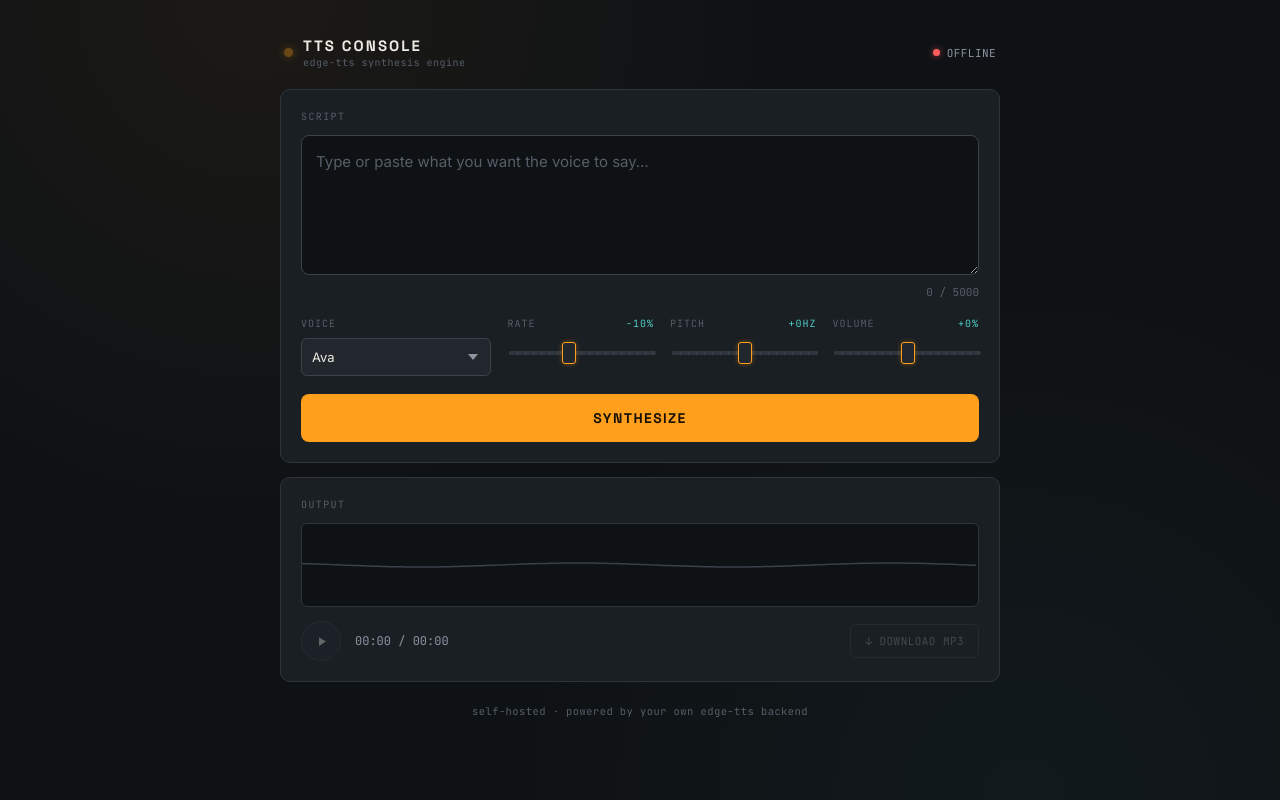
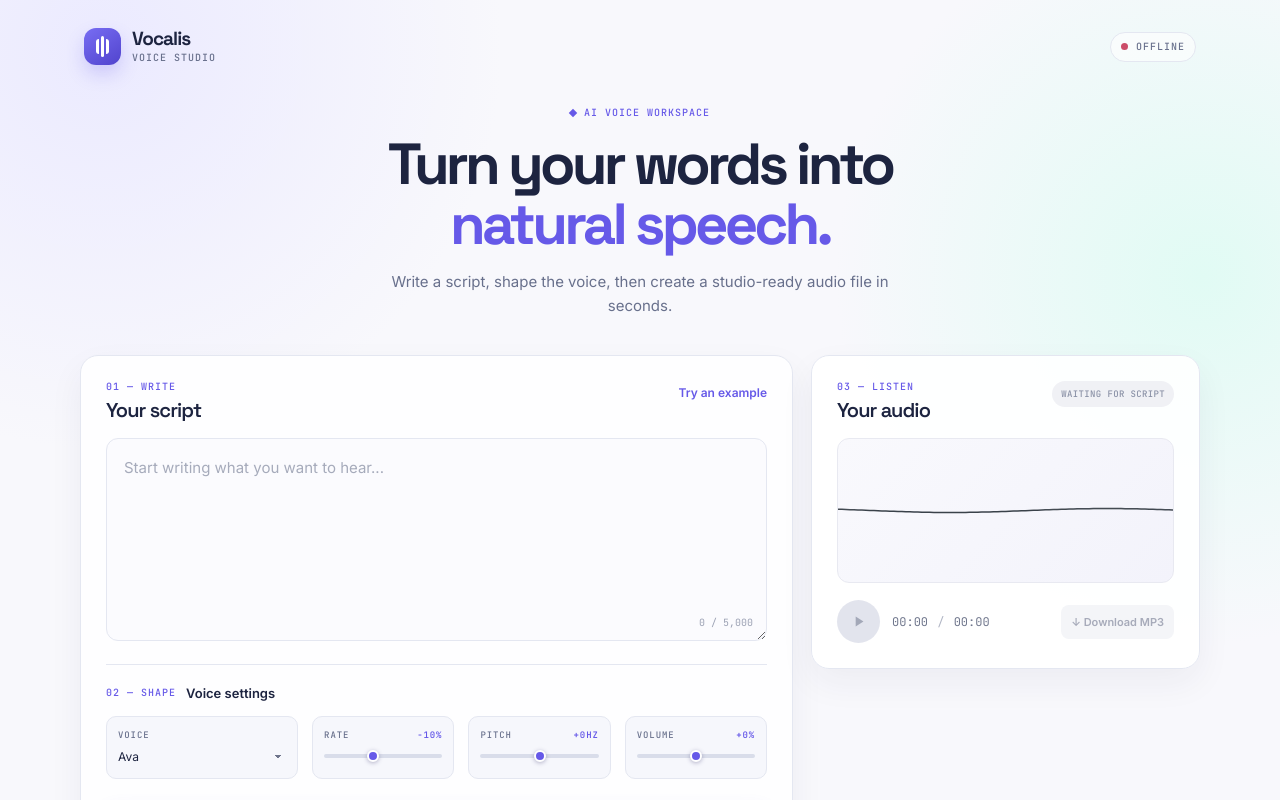
Before and after one commit to devabdul70-droid/tts-frontend, a React (Vite) app: page / in a window 1280 px wide. Shown: the top 800 px of the page. Built offline with nearby package versions, Linux system fonts and the light colour scheme; no server answers.

Commit message:
Refactor PlaybackPanel, ScriptPanel, and TopBar components; update styles for improved UI consistency and accessibility

```diff
--- a/src/App.jsx
+++ b/src/App.jsx
@@ -1,6 +1,5 @@
 import { useState, useRef, useEffect, useCallback } from 'react'
 import TopBar from './components/TopBar'
-import ApiConfigPanel from './components/ApiConfigPanel'
 import ScriptPanel from './components/ScriptPanel'
 import PlaybackPanel from './components/PlaybackPanel'
 import { useHealthStatus } from './hooks/useHealthStatus'
@@ -15,68 +14,31 @@ export default function App() {
   const [apiBase, setApiBase] = useState(DEFAULT_API_BASE)
   const { status, setStatus, refresh: refreshHealth } = useHealthStatus(apiBase)
   const { voices, refresh: refreshVoices } = useVoices(apiBase)
-
   const [text, setText] = useState('')
   const [voice, setVoice] = useState('en-US-AvaNeural')
   const [rate, setRate] = useState(-10)
   const [pitch, setPitch] = useState(0)
   const [volume, setVolume] = useState(0)
-
   const [loading, setLoading] = useState(false)
   const [errorMessage, setErrorMessage] = useState('')
-
   const [playing, setPlaying] = useState(false)
   const [currentTime, setCurrentTime] = useState(0)
   const [duration, setDuration] = useState(0)
   const [hasAudio, setHasAudio] = useState(false)
-
   const audioRef = useRef(null)
   const blobUrlRef = useRef(null)
   const { analyserRef, dataArrayRef, ensureGraph } = useAudioAnalyser(audioRef)
 
-  // Keep selected voice valid once the real voice list arrives
-  useEffect(() => {
-    if (voices.length && !voices.some(v => v.value === voice)) {
-      setVoice(voices[0].value)
-    }
-    // eslint-disable-next-line react-hooks/exhaustive-deps
-  }, [voices])
-
-  function handleConnect(newBase) {
-    const cleaned = newBase.trim().replace(/\/$/, '')
-    if (!cleaned) return
-    setApiBase(cleaned)
-  }
-
-  useEffect(() => {
-    refreshHealth()
-    refreshVoices()
-    // eslint-disable-next-line react-hooks/exhaustive-deps
-  }, [apiBase])
+  useEffect(() => { if (voices.length && !voices.some(v => v.value === voice)) setVoice(voices[0].value) }, [voices, voice])
+  useEffect(() => { refreshHealth(); refreshVoices() }, [apiBase, refreshHealth, refreshVoices])
 
   const handleSynthesize = useCallback(() => {
     const trimmed = text.trim()
     setErrorMessage('')
-
-    if (!trimmed) {
-      setErrorMessage('The script is empty. Type something for the voice to say.')
-      return
-    }
-    if (trimmed.length > 5000) {
-      setErrorMessage('Script is over the 5000 character limit — trim it down and try again.')
-      return
-    }
-
-    const payload = {
-      text: trimmed,
-      voice,
-      rate: fmtPercent(rate),
-      pitch: fmtHz(pitch),
-      volume: fmtPercent(volume),
-    }
-
+    if (!trimmed) return setErrorMessage('The script is empty. Type something for the voice to say.')
+    if (trimmed.length > 5000) return setErrorMessage('Script is over the 5,000 character limit — trim it down and try again.')
     setLoading(true)
-    synthesize(apiBase, payload)
+    synthesize(apiBase, { text: trimmed, voice, rate: fmtPercent(rate), pitch: fmtHz(pitch), volume: fmtPercent(volume) })
       .then((blob) => {
         if (blobUrlRef.current) URL.revokeObjectURL(blobUrlRef.current)
         const url = URL.createObjectURL(blob)
@@ -87,91 +49,32 @@ export default function App() {
       })
       .catch((err) => {
         if (err instanceof ApiError) {
-          if (err.status === 400) {
-            setErrorMessage("That voice isn't recognized. Pick another one from the list and retry.")
-          } else if (err.status === 422) {
-            const first = err.body?.errors?.[0]
-            const detail = first ? `${first.field}: ${first.message}` : 'Check your input values.'
-            setErrorMessage(`Input rejected — ${detail}`)
-          } else if (err.status === 504) {
-            setErrorMessage('Synthesis timed out upstream. Try a shorter script or try again.')
-          } else {
-            setErrorMessage(`The synthesis engine failed (status ${err.status}). Try again in a moment.`)
-          }
+          if (err.status === 400) setErrorMessage("That voice isn't recognized. Pick another one and retry.")
+          else if (err.status === 422) { const first = err.body?.errors?.[0]; setErrorMessage(`Input rejected — ${first ? `${first.field}: ${first.message}` : 'check your input values.'}`) }
+          else if (err.status === 504) setErrorMessage('Synthesis timed out upstream. Try a shorter script or try again.')
+          else setErrorMessage(`The synthesis engine failed (status ${err.status}). Try again in a moment.`)
           setStatus('online')
-        } else {
-          setErrorMessage(
-            "Can't reach the synthesis engine — please confirm the backend is running."
-          )
-          setStatus('offline')
-        }
-      })
-      .finally(() => setLoading(false))
+        } else { setErrorMessage("Can't reach the synthesis engine — confirm the backend is running."); setStatus('offline') }
+      }).finally(() => setLoading(false))
   }, [text, voice, rate, pitch, volume, apiBase, setStatus])
 
-  function handleTogglePlay() {
-    const audio = audioRef.current
-    if (!audio) return
-    if (audio.paused) audio.play()
-    else audio.pause()
-  }
+  function handleTogglePlay() { const audio = audioRef.current; if (audio.paused) audio.play(); else audio.pause() }
+  function handleDownload() { if (!blobUrlRef.current) return; const a = document.createElement('a'); a.href = blobUrlRef.current; a.download = 'speech.mp3'; document.body.appendChild(a); a.click(); document.body.removeChild(a) }
 
-  function handleDownload() {
-    if (!blobUrlRef.current) return
-    const a = document.createElement('a')
-    a.href = blobUrlRef.current
-    a.download = 'speech.mp3'
-    document.body.appendChild(a)
-    a.click()
-    document.body.removeChild(a)
-  }
-
-  return (
-    <div className="console">
-      <TopBar status={status} />
-      <ScriptPanel
-        text={text}
-        onTextChange={setText}
-        voice={voice}
-        onVoiceChange={setVoice}
-        voices={voices}
-        rate={rate}
-        onRateChange={setRate}
-        pitch={pitch}
-        onPitchChange={setPitch}
-        volume={volume}
-        onVolumeChange={setVolume}
-        onSynthesize={handleSynthesize}
-        loading={loading}
-        errorMessage={errorMessage}
-      />
-      <PlaybackPanel
-        audioRef={audioRef}
-        analyserRef={analyserRef}
-        dataArrayRef={dataArrayRef}
-        hasAudio={hasAudio}
-        playing={playing}
-        currentTime={currentTime}
-        duration={duration}
-        onTogglePlay={handleTogglePlay}
-        onDownload={handleDownload}
-      />
-
-      <audio
-        ref={audioRef}
-        preload="auto"
-        style={{ display: 'none' }}
-        onPlay={() => {
-          ensureGraph()
-          setPlaying(true)
-        }}
-        onPause={() => setPlaying(false)}
-        onEnded={() => setPlaying(false)}
-        onLoadedMetadata={(e) => setDuration(e.currentTarget.duration)}
-        onTimeUpdate={(e) => setCurrentTime(e.currentTarget.currentTime)}
-      />
-
-      <footer>self-hosted &middot; powered by your own edge-tts backend</footer>
-    </div>
-  )
+  return <div className="console">
+    <TopBar status={status} />
+    <main>
+      <section className="hero" aria-labelledby="page-title">
+        <div className="eyebrow"><span /> AI voice workspace</div>
+        <h1 id="page-title">Turn your words into <em>natural speech.</em></h1>
+        <p>Write a script, shape the voice, then create a studio-ready audio file in seconds.</p>
+      </section>
+      <div className="workspace">
+        <ScriptPanel text={text} onTextChange={setText} voice={voice} onVoiceChange={setVoice} voices={voices} rate={rate} onRateChange={setRate} pitch={pitch} onPitchChange={setPitch} volume={volume} onVolumeChange={setVolume} onSynthesize={handleSynthesize} loading={loading} errorMessage={errorMessage} />
+        <PlaybackPanel audioRef={audioRef} analyserRef={analyserRef} dataArrayRef={dataArrayRef} hasAudio={hasAudio} playing={playing} currentTime={currentTime} duration={duration} onTogglePlay={handleTogglePlay} onDownload={handleDownload} />
+      </div>
+    </main>
+    <audio ref={audioRef} preload="auto" style={{ display: 'none' }} onPlay={() => { ensureGraph(); setPlaying(true) }} onPause={() => setPlaying(false)} onEnded={() => setPlaying(false)} onLoadedMetadata={(e) => setDuration(e.currentTarget.duration)} onTimeUpdate={(e) => setCurrentTime(e.currentTarget.currentTime)} />
+    <footer>Private by design &middot; powered by your own edge-tts backend</footer>
+  </div>
 }
--- a/src/components/PlaybackPanel.jsx
+++ b/src/components/PlaybackPanel.jsx
@@ -1,50 +1,11 @@
 import Waveform from './Waveform'
 import { fmtTime } from '../utils/format'
-
-const ICON_PLAY = (
-  <svg viewBox="0 0 24 24">
-    <path d="M8 5v14l11-7z" />
-  </svg>
-)
-const ICON_PAUSE = (
-  <svg viewBox="0 0 24 24">
-    <path d="M6 5h4v14H6zM14 5h4v14h-4z" />
-  </svg>
-)
-
-export default function PlaybackPanel({
-  audioRef,
-  analyserRef,
-  dataArrayRef,
-  hasAudio,
-  playing,
-  currentTime,
-  duration,
-  onTogglePlay,
-  onDownload,
-}) {
-  return (
-    <div className="panel playback-panel">
-      <p className="panel-label">
-        Output <span>{duration ? `— ${fmtTime(duration)}` : ''}</span>
-      </p>
-      <Waveform audioRef={audioRef} analyserRef={analyserRef} dataArrayRef={dataArrayRef} />
-      <div className="transport">
-        <button
-          className="transport-btn"
-          disabled={!hasAudio}
-          onClick={onTogglePlay}
-          aria-label={playing ? 'Pause' : 'Play'}
-        >
-          {playing ? ICON_PAUSE : ICON_PLAY}
-        </button>
-        <span className="time-readout">
-          {fmtTime(currentTime)} / {fmtTime(duration)}
-        </span>
-        <button className="download-btn" disabled={!hasAudio} onClick={onDownload}>
-          &#8595; Download MP3
-        </button>
-      </div>
-    </div>
-  )
+const ICON_PLAY = <svg viewBox="0 0 24 24"><path d="M8 5v14l11-7z" /></svg>
+const ICON_PAUSE = <svg viewBox="0 0 24 24"><path d="M6 5h4v14H6zM14 5h4v14h-4z" /></svg>
+export default function PlaybackPanel({ audioRef, analyserRef, dataArrayRef, hasAudio, playing, currentTime, duration, onTogglePlay, onDownload }) {
+  return <section className="panel playback-panel" aria-labelledby="output-title">
+    <div className="panel-heading"><div><p className="step">03 &mdash; Listen</p><h2 id="output-title">Your audio</h2></div><span className={`output-status ${hasAudio ? 'is-ready' : ''}`}>{hasAudio ? 'Ready to play' : 'Waiting for script'}</span></div>
+    <Waveform audioRef={audioRef} analyserRef={analyserRef} dataArrayRef={dataArrayRef} />
+    <div className="transport"><button className="transport-btn" disabled={!hasAudio} onClick={onTogglePlay} aria-label={playing ? 'Pause' : 'Play'}>{playing ? ICON_PAUSE : ICON_PLAY}</button><span className="time-readout">{fmtTime(currentTime)} <i>/</i> {fmtTime(duration)}</span><button className="download-btn" disabled={!hasAudio} onClick={onDownload}>↓ <span>Download MP3</span></button></div>
+  </section>
 }
--- a/src/components/ScriptPanel.jsx
+++ b/src/components/ScriptPanel.jsx
@@ -1,153 +1,26 @@
 import Fader from './Fader'
 import { fmtPercent, fmtHz } from '../utils/format'
 
-export default function ScriptPanel({
-  text,
-  onTextChange,
-  voice,
-  onVoiceChange,
-  voices,
-  rate,
-  onRateChange,
-  pitch,
-  onPitchChange,
-  volume,
-  onVolumeChange,
-  onSynthesize,
-  loading,
-  errorMessage,
-}) {
+export default function ScriptPanel({ text, onTextChange, voice, onVoiceChange, voices, rate, onRateChange, pitch, onPitchChange, volume, onVolumeChange, onSynthesize, loading, errorMessage }) {
   const len = text.length
   const countClass = len > 5000 ? 'over' : len > 4000 ? 'warn' : ''
-
-  function handleKeyDown(e) {
-    if ((e.metaKey || e.ctrlKey) && e.key === 'Enter') onSynthesize()
+  const locales = { 'ur-PK': 'Urdu (Pakistan)', 'ur-IN': 'Urdu (India)', 'hi-IN': 'Hindi (India)', 'bn-BD': 'Bangla (Bangladesh)', 'ar-SA': 'Arabic (Saudi Arabia)', 'en-US': 'English (US)', 'en-GB': 'English (UK)' }
+  const displayName = (name) => {
+    if (name.includes('Uzma')) return 'Uzma · Urdu female'
+    if (name.includes('Asad')) return 'Asad · Urdu male'
+    return name.replace(/^[a-z]{2}-[A-Z]{2}-/, '').replace(/Neural/g, '').replace(/([a-z])([A-Z])/g, '$1 $2').trim()
   }
-
-  return (
-    <div className="panel">
-      <p className="panel-label">Script</p>
-      <textarea
-        value={text}
-        maxLength={5000}
-        placeholder="Type or paste what you want the voice to say…"
-        onChange={(e) => onTextChange(e.target.value)}
-        onKeyDown={handleKeyDown}
-      />
-      <div className={`char-count ${countClass}`}>{len} / 5000</div>
-
-      <div className="controls-grid">
-        <div className="control">
-          <label className="control-label" htmlFor="voiceSelect">
-            Voice
-          </label>
-          <select id="voiceSelect" value={voice} onChange={(e) => onVoiceChange(e.target.value)}>
-            {/* Categorize voices by Locale */}
-            {Object.entries(
-              voices.reduce((acc, v) => {
-                const locale = v.locale || 'Other'
-                if (!acc[locale]) acc[locale] = []
-                acc[locale].push(v)
-                return acc
-              }, {})
-            )
-              .sort(([a], [b]) => {
-                // Pin priority regions to top
-                if (a === 'ur-PK') return -1
-                if (b === 'ur-PK') return 1
-                if (a === 'hi-IN') return -0.5
-                if (b === 'hi-IN') return 0.5
-                return a.localeCompare(b)
-              })
-              .map(([locale, group]) => {
-                const localeLabels = {
-                  'ur-PK': 'Urdu (Pakistan)',
-                  'ur-IN': 'Urdu (India)',
-                  'hi-IN': 'Hindi (India)',
-                  'bn-BD': 'Bangla (Bangladesh)',
-                  'bn-IN': 'Bangla (India)',
-                  'ar-SA': 'Arabic (Saudi Arabia)',
-                  'ar-AE': 'Arabic (UAE)',
-                  'tr-TR': 'Turkish',
-                  'id-ID': 'Indonesian',
-                  'ms-MY': 'Malay',
-                  'fa-IR': 'Persian (Iran)',
-                  'en-US': 'English (US)',
-                  'en-GB': 'English (UK)',
-                }
-
-                return (
-                  <optgroup key={locale} label={localeLabels[locale] || locale}>
-                    {group.map((v) => {
-                      const name = v.label || v.value || ''
-                      let label = name
-
-                      // Clean up Neural/ShortName strings for normal users
-                      label = label.replace(/en-US-|ur-PK-|hi-IN-|bn-BD-|ar-SA-|tr-TR-|id-ID-|ms-MY-|fa-IR-|Neural/g, '')
-
-                      if (name.includes('Uzma')) label = 'Uzma (Best for Urdu)'
-                      else if (name.includes('Asad')) label = 'Asad (Male)'
-                      else if (name.includes('Gul')) label = 'Gul (Female)'
-                      else if (name.includes('Salman')) label = 'Salman (Male)'
-                      else if (name.includes('Swara')) label = 'Swara (Female)'
-                      else if (name.includes('Madhur')) label = 'Madhur (Male)'
-                      else if (name.includes('Nabanita')) label = 'Nabanita (Female)'
-                      else if (name.includes('Tanisha')) label = 'Tanisha (Female)'
-                      else if (name.includes('Zariyah')) label = 'Zariyah (Female)'
-                      else if (name.includes('Fatima')) label = 'Fatima (Female)'
-                      else if (name.includes('Emel')) label = 'Emel (Female)'
-                      else if (name.includes('Gadis')) label = 'Gadis (Female)'
-                      else if (name.includes('Yasmin')) label = 'Yasmin (Female)'
-                      else if (name.includes('Dilara')) label = 'Dilara (Female)'
-
-                      return (
-                        <option key={v.value} value={v.value}>
-                          {label}
-                        </option>
-                      )
-                    })}
-                  </optgroup>
-                )
-              })}
-          </select>
-        </div>
-
-        <Fader
-          label="Rate"
-          value={rate}
-          formattedValue={fmtPercent(rate)}
-          min={-50}
-          max={50}
-          onChange={onRateChange}
-        />
-        <Fader
-          label="Pitch"
-          value={pitch}
-          formattedValue={fmtHz(pitch)}
-          min={-20}
-          max={20}
-          onChange={onPitchChange}
-        />
-        <Fader
-          label="Volume"
-          value={volume}
-          formattedValue={fmtPercent(volume)}
-          min={-50}
-          max={50}
-          onChange={onVolumeChange}
-        />
-      </div>
-
-      <button className="synth-btn" disabled={loading} onClick={onSynthesize}>
-        {loading ? 'Processing…' : 'Synthesize'}
-      </button>
-
-      {errorMessage && (
-        <div className="fault show">
-          <span className="fault-title">Signal fault</span>
-          <span>{errorMessage}</span>
-        </div>
-      )}
-    </div>
-  )
+  return <section className="panel script-panel" aria-labelledby="script-title">
+    <div className="panel-heading"><div><p className="step">01 &mdash; Write</p><h2 id="script-title">Your script</h2></div><button className="text-btn" type="button" onClick={() => onTextChange('Welcome to Vocalis. Your ideas deserve a voice that feels as clear and human as they sound in your head.')}>Try an example</button></div>
+    <div className="editor-wrap"><textarea value={text} maxLength={5000} placeholder="Start writing what you want to hear..." onChange={(e) => onTextChange(e.target.value)} onKeyDown={(e) => { if ((e.metaKey || e.ctrlKey) && e.key === 'Enter') onSynthesize() }} aria-label="Speech script" /><div className={`char-count ${countClass}`}>{len.toLocaleString()} / 5,000</div></div>
+    <div className="voice-settings"><div className="settings-intro"><p className="step">02 &mdash; Shape</p><span>Voice settings</span></div><div className="controls-grid">
+      <div className="control voice-control"><label className="control-label" htmlFor="voiceSelect">Voice</label><select id="voiceSelect" value={voice} onChange={(e) => onVoiceChange(e.target.value)}>{Object.entries(voices.reduce((acc, v) => { const locale = v.locale || 'Other'; (acc[locale] ||= []).push(v); return acc }, {})).sort(([a], [b]) => a.localeCompare(b)).map(([locale, group]) => <optgroup key={locale} label={locales[locale] || locale}>{group.map((v) => <option key={v.value} value={v.value}>{displayName(v.label || v.value)}</option>)}</optgroup>)}</select></div>
+      <Fader label="Rate" value={rate} formattedValue={fmtPercent(rate)} min={-50} max={50} onChange={onRateChange} />
+      <Fader label="Pitch" value={pitch} formattedValue={fmtHz(pitch)} min={-20} max={20} onChange={onPitchChange} />
+      <Fader label="Volume" value={volume} formattedValue={fmtPercent(volume)} min={-50} max={50} onChange={onVolumeChange} />
+    </div></div>
+    <button className="synth-btn" disabled={loading} onClick={onSynthesize}><span className="synth-icon">{loading ? '...' : '✦'}</span>{loading ? 'Creating your audio…' : 'Generate audio'}</button>
+    <p className="shortcut">Press <kbd>Ctrl</kbd> <span>+</span> <kbd>Enter</kbd> to generate</p>
+    {errorMessage && <div className="fault"><span className="fault-title">Something needs attention</span><span>{errorMessage}</span></div>}
+  </section>
 }
--- a/src/components/TopBar.jsx
+++ b/src/components/TopBar.jsx
@@ -1,17 +1,9 @@
 export default function TopBar({ status }) {
-  return (
-    <div className="topbar">
-      <div className="brand">
-        <div className="rec-dot" aria-hidden="true" />
-        <div>
-          <div className="brand-text">TTS Console</div>
-          <div className="brand-sub">edge-tts synthesis engine</div>
-        </div>
-      </div>
-      <div className="status">
-        <div className={`status-dot ${status}`} />
-        <span>{status}</span>
-      </div>
+  return <header className="topbar">
+    <div className="brand">
+      <div className="brand-mark" aria-hidden="true"><span /></div>
+      <div><div className="brand-text">Vocalis</div><div className="brand-sub">voice studio</div></div>
     </div>
-  )
+    <div className="status"><div className={`status-dot ${status}`} /><span>{status === 'online' ? 'Ready' : status}</span></div>
+  </header>
 }
```
Also changed, not shown: src/index.css.
